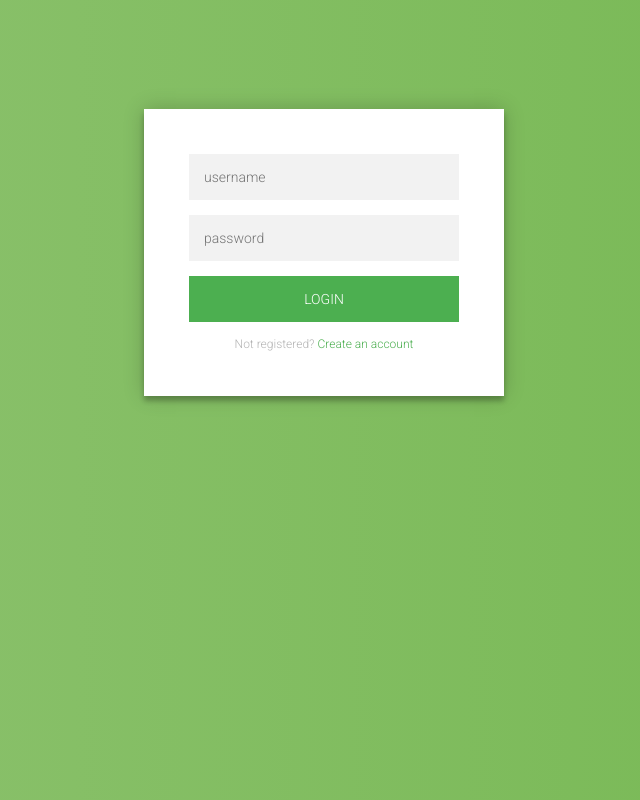
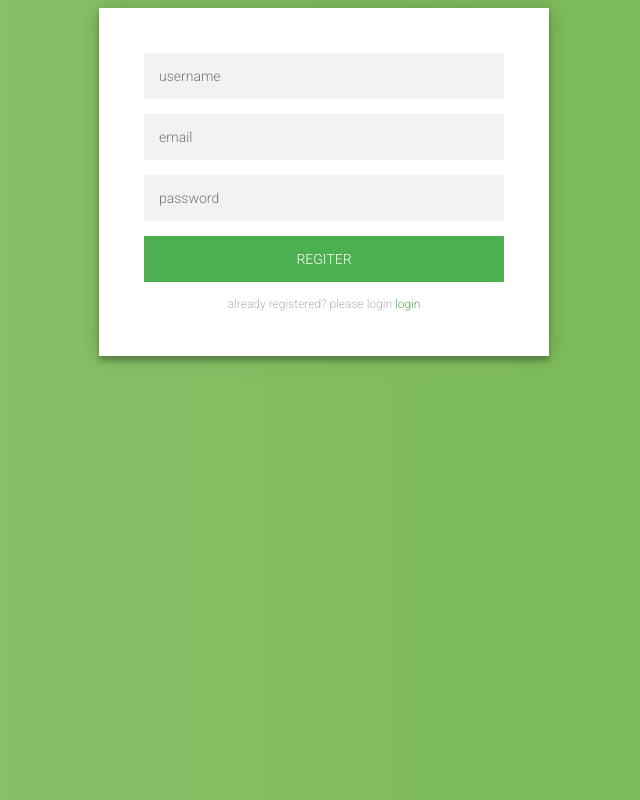
Before and after one commit to madhumaddy409/node_ecommerce, a website: page routes/templates/index.html in a window 1280 px wide. Both pictures are taken after a click on the link "Create an account". Shown: the whole page, without its empty margins (316-956 px from the left). Drawn offline with nearby package versions, Linux system fonts and the light colour scheme.

Commit message:
register and login

```diff
--- a/routes/templates/index.html
+++ b/routes/templates/index.html
@@ -104,31 +104,46 @@ body {
 </style>
 
 <body>
-    <div class="login-page">
+  <div id="register-page">
+    <div class="form">
+
+      <!-- <form class="registerForm" > -->
+        <input type="text" id="reg_username" placeholder="username"/>
+        <input type="email" id="reg_email" placeholder="email"/>
+        <input type="password" id="reg_password" placeholder="password"/>
+        <button type="submit" id="register_btn" onclick="register()">regiter</button>
+        <p class="message">already registered? please login <a href="javascript:void(0)" id="showSignin">login</a></p>
+      <!-- </form> -->
+    </div>
+  </div>
+    <div id="login-page">
         <div class="form">
 
-          <!-- <form class="login-form" > -->
-            <input type="text" id="username" placeholder="username"/>
-            <input type="password" id="password" placeholder="password"/>
-            <button type="submit" onclick="login()">login</button>
-            <p class="message">Not registered? <a href="#">Create an account</a></p>
+          <!-- <form class="loginForm" > -->
+            <input type="text" id="login_email" placeholder="username"/>
+            <input type="password" id="login_password" placeholder="password"/>
+            <button type="submit" id="login_btn" onclick="login()">login</button>
+            <p class="message">Not registered? <a href="javascript:void(0)" id="showSignUp">Create an account</a></p>
           <!-- </form> -->
         </div>
       </div>
 
 </body>
+<script src="https://ajax.googleapis.com/ajax/libs/jquery/1.11.3/jquery.min.js"></script>
+
 <script type="text/javascript">
+//login
 function login() {
-    username = document.querySelector('#username').value;
-    password = document.querySelector('#password').value;
+    username = document.querySelector('#login_email').value;
+    password = document.querySelector('#login_password').value;
     console.log(username,password)
     const data = { email: username,
                     password: password
 
     };
 
-    // fetch('http://localhost:3000/api/login/', {
-    fetch('https://nodetestcommerce.herokuapp.com/api/login/',{
+    fetch('http://localhost:3000/api/login/', {
+    // fetch('https://nodetestcommerce.herokuapp.com/api/login/',{
     method: 'POST', // or 'PUT'
     headers: {
         'Content-Type': 'application/json',
@@ -147,6 +162,7 @@ function login() {
     const msg = data.message
     if(token) {
         location.href = 'api/upload'
+        // console.log(token)
 
     } else {
         alert(msg)
@@ -159,6 +175,81 @@ function login() {
 }
 
 
+//register
+function register() {
+    username = document.querySelector('#reg_username').value;
+    email = document.querySelector('#reg_email').value;
+    password = document.querySelector('#reg_password').value;
+    console.log(username,password)
+    const data = { email: email,
+                    password: password,
+                    username: username
+
+    };
+    console.log(data)
+
+    fetch('http://localhost:3000/api/signup/', {
+    // fetch('https://nodetestcommerce.herokuapp.com/api/login/',{
+    method: 'POST', // or 'PUT'
+    headers: {
+        'Content-Type': 'application/json',
+    },
+    body: JSON.stringify(data),
+    })
+    .then(response => response.json())
+    .then(data => {
+    console.log('Success:', data);
+    const token = data.token
+    // localStorage.setItem('token', token)
+
+    // const savedToken = localStorage.getItem('token')
+    // console.log(savedToken)
+
+    const msg = data.message
+    if(token) {
+        location.href = './'
+        console.log(token)
+
+    } else {
+        alert(msg)
+    }
+    })
+    .catch((error) => {
+    console.error('Error:', error);
+
+    });
+
+
+
+
+
+  }
+
+
+
+
+$(document).ready(function(){
+  $("#register-page").hide();
+    $("#showSignUp").click(function(){
+        $("#login-page").hide();
+        $("#register-page").show();
+
+    });
+
+    $("#showSignin").click(function(){
+        $("#login-page").show();
+        $("#register-page").hide();
+
+    });
+
+});
+
+
+
+
+
+
+
 </script>
 
 </html>
```
